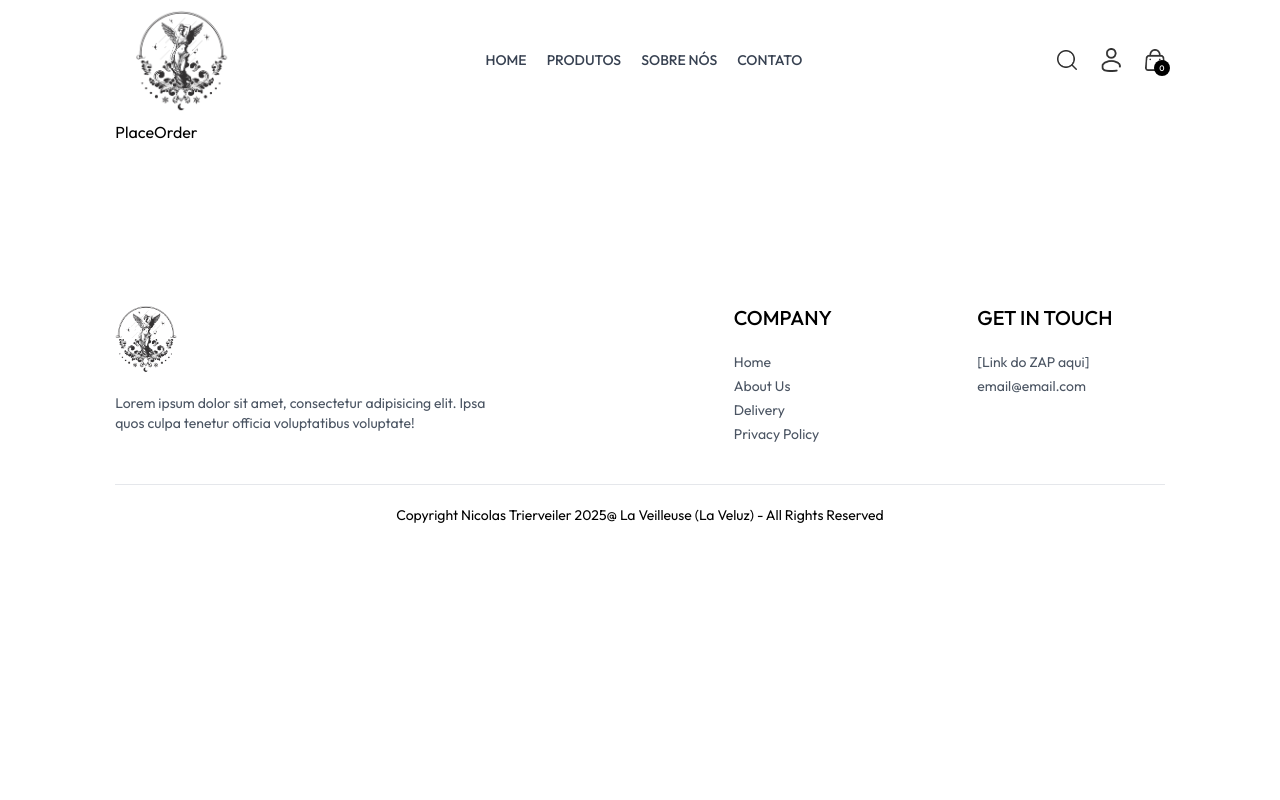
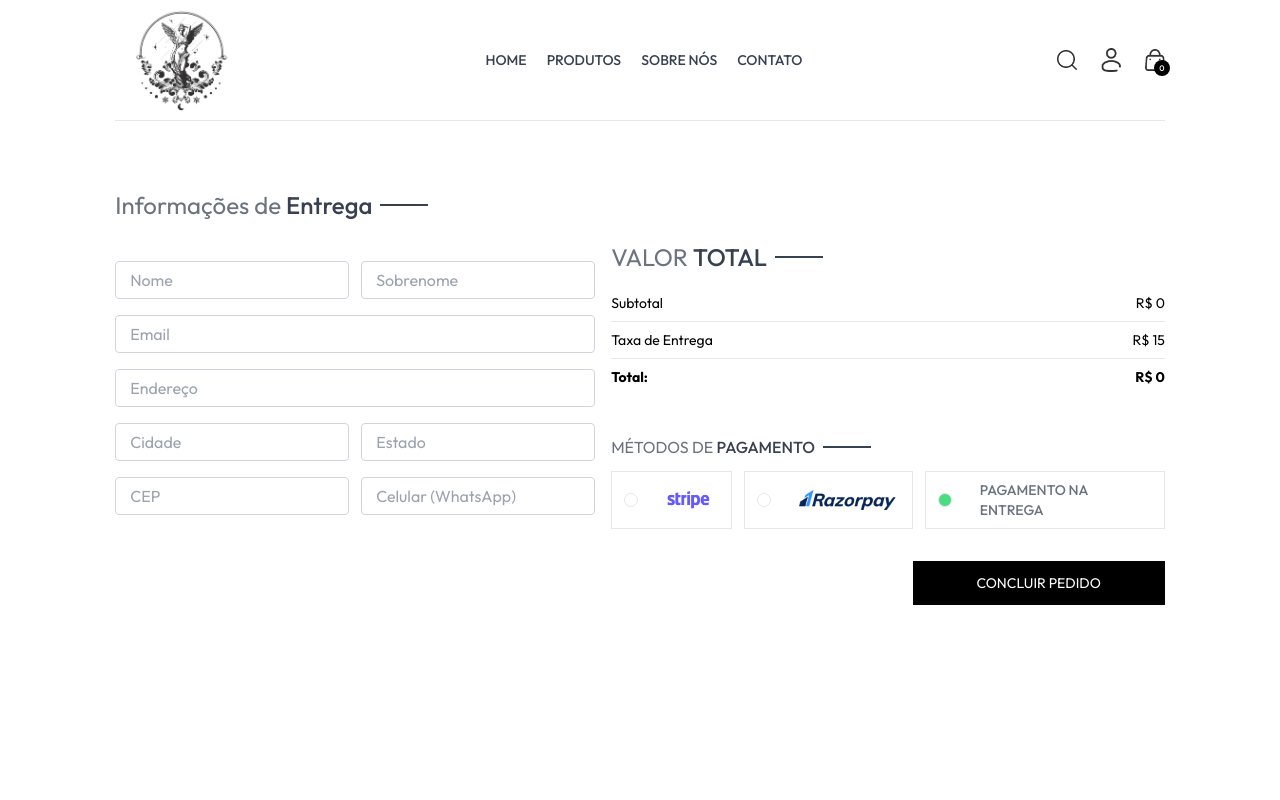
Before and after one commit to nictrierveiler/React-Ecommerce, a React (Vite) app: page /place-order in a window 1280 px wide. Shown: the top 800 px of the page. Built offline with nearby package versions, Linux system fonts and the light colour scheme.

Commit message:
UI Order Page | DONE

```diff
--- a/src/pages/Orders.jsx
+++ b/src/pages/Orders.jsx
@@ -1,8 +1,45 @@
-import React from 'react'
+import React, { useContext } from 'react'
+import { ShopContext } from '../context/ShopContext'
+import Title from '../components/Title';
+
 
 const Orders = () => {
+
+  const { products, moeda} = useContext(ShopContext);
+
   return (
-    <div>Orders</div>
+    <div className='border- pt-16'>
+      <div className="text-2xl">
+        <Title text1={'MEUS'} text2={'PEDIDOS'} />
+      </div>
+      <div>
+        {
+          products.slice(1,4).map((item,index) => (
+              <div key={index} className='py-4 border-t border-b text-gray-700 flex flex-col md:flex-row md:items-center md:justify-between gap-4'>
+                  <div className='flex items-start gap-6 text-sm'>
+                      <img className='w-16 sm:w-20' src={item.image[0]} alt="" />
+                      <div>
+                        <p className='sm:text-base font-medium'>{item.name}</p>
+                        <div className='flex items-center gap-2 mt-2 text-base text-gray-700'>
+                          <p text-lg>{moeda}{item.price}</p>
+                          <p>Quantidade: 1</p>
+                          <p>Tamanho: M</p>
+                        </div>
+                        <p className='mt-2'>Data da Compra: <span className="text-gray-400">25 de Outubro | 2025</span></p>
+                      </div>
+                  </div>
+                  <div className='md:w-1/2 flex justify-between'>
+                          <div className="flex items-center gap-2">
+                              <p className='min-w-2 h-2 rounded-full bg-green-500'></p>
+                              <p className='text-sm md:text-base'>Pronto para Envio</p>
+                          </div>
+                          <button className='border px-4 py-2 text-sm font-medium rounded-sm'>RASTREAR PEDIDO</button>
+                      </div>
+              </div>
+          ))
+        }
+      </div>
+    </div>
   )
 }
 
--- a/src/pages/PlaceOrder.jsx
+++ b/src/pages/PlaceOrder.jsx
@@ -1,8 +1,68 @@
-import React from 'react'
+import React, { useContext, useState } from 'react'
+import Title from '../components/Title'
+import CartTotal from '../components/CartTotal'
+import { assets } from '../assets/frontend_assets/assets'
+import { ShopContext } from '../context/ShopContext'
 
 const PlaceOrder = () => {
+
+  const[method,setMethod] = useState('cod');
+
+  const {navigate} = useContext(ShopContext);
+
   return (
-    <div>PlaceOrder</div>
+    <div className='flex flex-col sm:flex-row justify-between gap-4 pt-5 sm:pt-14 min-h-[80vh] border-t'>
+      {/* Lado Esquerdo */}
+        <div className='flex flex-col gap-4 w-full sm:max-w-[480px]'>
+
+            <div className='text-xl sm:text-2xl my-3'>
+              <Title text1={'Informações de'} text2={'Entrega'}/>
+            </div>
+            <div className="flex gap-3">
+                <input className='border border-gray-300 rounded py-1.5 px-3.5 w-full' type="text" placeholder='Nome' />
+                <input className='border border-gray-300 rounded py-1.5 px-3.5 w-full' type="text" placeholder='Sobrenome' />
+            </div>
+            <input className='border border-gray-300 rounded py-1.5 px-3.5 w-full' type="email" placeholder='Email' />
+            <input className='border border-gray-300 rounded py-1.5 px-3.5 w-full' type="text" placeholder='Endereço' />
+            <div className="flex gap-3">
+                <input className='border border-gray-300 rounded py-1.5 px-3.5 w-full' type="text" placeholder='Cidade' />
+                <input className='border border-gray-300 rounded py-1.5 px-3.5 w-full' type="text" placeholder='Estado' />
+            </div>
+            <div className="flex gap-3">
+                <input className='border border-gray-300 rounded py-1.5 px-3.5 w-full' type="number" placeholder='CEP' />
+                <input className='border border-gray-300 rounded py-1.5 px-3.5 w-full' type="number" placeholder='Celular (WhatsApp)' />
+            </div>
+        </div>
+
+        {/*Lado Direito*/}
+
+        <div className="mt-8">
+
+            <div className='mt-8 min-w-80'>
+                <CartTotal />
+            </div>
+            <div className="mt-12">
+              <Title text1={'MÉTODOS DE'} text2={'PAGAMENTO'}/>
+              <div className="flex gap-3 flex-col lg:flex-row">
+                <div onClick={()=>setMethod('stripe')} className='flex items-center gap-3 border p-2 px-3 cursor-pointer'>
+                    <p className={`min-w-3.5 h-3.5 border rounded-full ${method === 'stripe' ? 'bg-green-400' : ''}`}></p>
+                    <img className='h-5 mx-4' src={assets.stripe_logo} alt="" />
+                </div>
+                <div onClick={()=>setMethod('razorpay')} className='flex items-center gap-3 border p-2 px-3 cursor-pointer'>
+                    <p className={`min-w-3.5 h-3.5 border rounded-full ${method === 'razorpay' ? 'bg-green-400' : ''}`}></p>
+                    <img className='h-5 mx-4' src={assets.razorpay_logo} alt="" />
+                </div>
+                <div onClick={()=>setMethod('cod')} className='flex items-center gap-3 border p-2 px-3 cursor-pointer'>
+                    <p className={`min-w-3.5 h-3.5 border rounded-full ${method === 'cod' ? 'bg-green-400' : ''}`}></p>
+                    <p className='text-gray-500 text-sm font-medium mx-4'>PAGAMENTO NA ENTREGA</p>
+                </div>
+              </div>
+            </div>
+        <div className='w-full text-end mt-8'>
+          <button onClick={()=>navigate('/orders')} className='bg-black text-white px-16 py-3 text-sm'>CONCLUIR PEDIDO</button>
+        </div>
+        </div>
+    </div>
   )
 }
 
```
